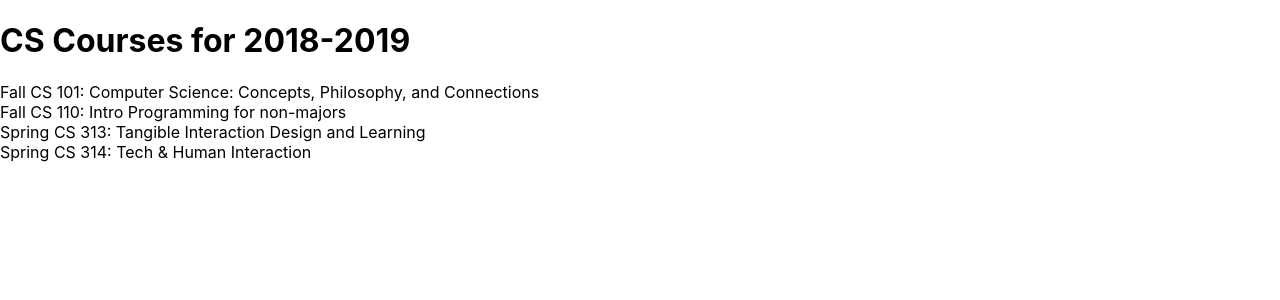
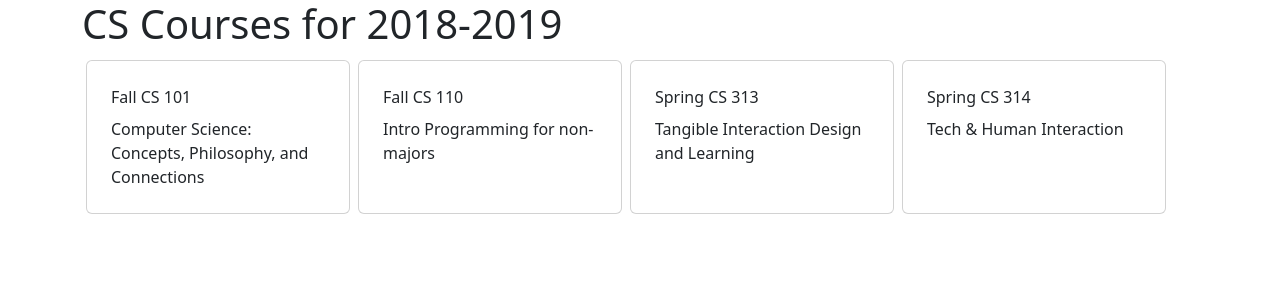
Before and after one commit to Jasonxlu/scheduler, a React (Create React App) app: page / in a window 1280 px wide. Shown: the top 300 px of the page. Built offline with nearby package versions, Linux system fonts and the light colour scheme.

Commit message:
Added Cards and Bootstrap CSS

```diff
--- a/package.json
+++ b/package.json
@@ -6,9 +6,10 @@
     "@testing-library/jest-dom": "^5.16.4",
     "@testing-library/react": "^13.3.0",
     "@testing-library/user-event": "^13.5.0",
+    "bootstrap": "^5.2.0",
     "react": "^18.1.0",
     "react-dom": "^18.1.0",
-    "react-scripts": "^2.1.3",
+    "react-scripts": "^5.0.1",
     "web-vitals": "^2.1.4"
   },
   "scripts": {
--- a/src/App.css
+++ b/src/App.css
@@ -1,38 +1,4 @@
-.App {
-  text-align: center;
+.course-list {
+  display: grid;
+  grid-template-columns: repeat(auto-fill, minmax(12rem, 17rem));
 }
-
-.App-logo {
-  height: 40vmin;
-  pointer-events: none;
-}
-
-@media (prefers-reduced-motion: no-preference) {
-  .App-logo {
-    animation: App-logo-spin infinite 20s linear;
-  }
-}
-
-.App-header {
-  background-color: #282c34;
-  min-height: 100vh;
-  display: flex;
-  flex-direction: column;
-  align-items: center;
-  justify-content: center;
-  font-size: calc(10px + 2vmin);
-  color: white;
-}
-
-.App-link {
-  color: #61dafb;
-}
-
-@keyframes App-logo-spin {
-  from {
-    transform: rotate(0deg);
-  }
-  to {
-    transform: rotate(360deg);
-  }
-}
--- a/src/App.js
+++ b/src/App.js
@@ -1,4 +1,5 @@
 import React from 'react';
+import './App.css'
 
 const schedule = {
   title: "CS Courses for 2018-2019",
@@ -32,7 +33,7 @@
 );
 
 const CourseList = ({ courses }) => (
-  <div>
+  <div className = "course-list">
     { Object.values(courses).map(course => <Course key={course.id} course={ course } />) }
   </div>
 );
@@ -48,13 +49,16 @@
 );
 
 const Course = ({ course }) => (
-  <div>
-    { getCourseTerm(course) } CS { getCourseNumber(course) }: { course.title }
+  <div className="card m-1 p-2">
+    <div className="card-body">
+      <div className="card-title">{ getCourseTerm(course) } CS { getCourseNumber(course) }</div>
+      <div className="card-text">{ course.title }</div>
+    </div>
   </div>
 );
 
 const App = () =>  (
-  <div>
+  <div className = "container">
     <Banner title={ schedule.title } />
     <CourseList courses={ schedule.courses } />
   </div>
--- a/src/index.js
+++ b/src/index.js
@@ -1,6 +1,6 @@
 import React from 'react';
 import ReactDOM from 'react-dom/client';
-import './index.css';
+import 'bootstrap/dist/css/bootstrap.min.css';
 import App from './App';
 import reportWebVitals from './reportWebVitals';
 
```
Also changed, not shown: 1 other file (tests, documents, lock files or other folders).
